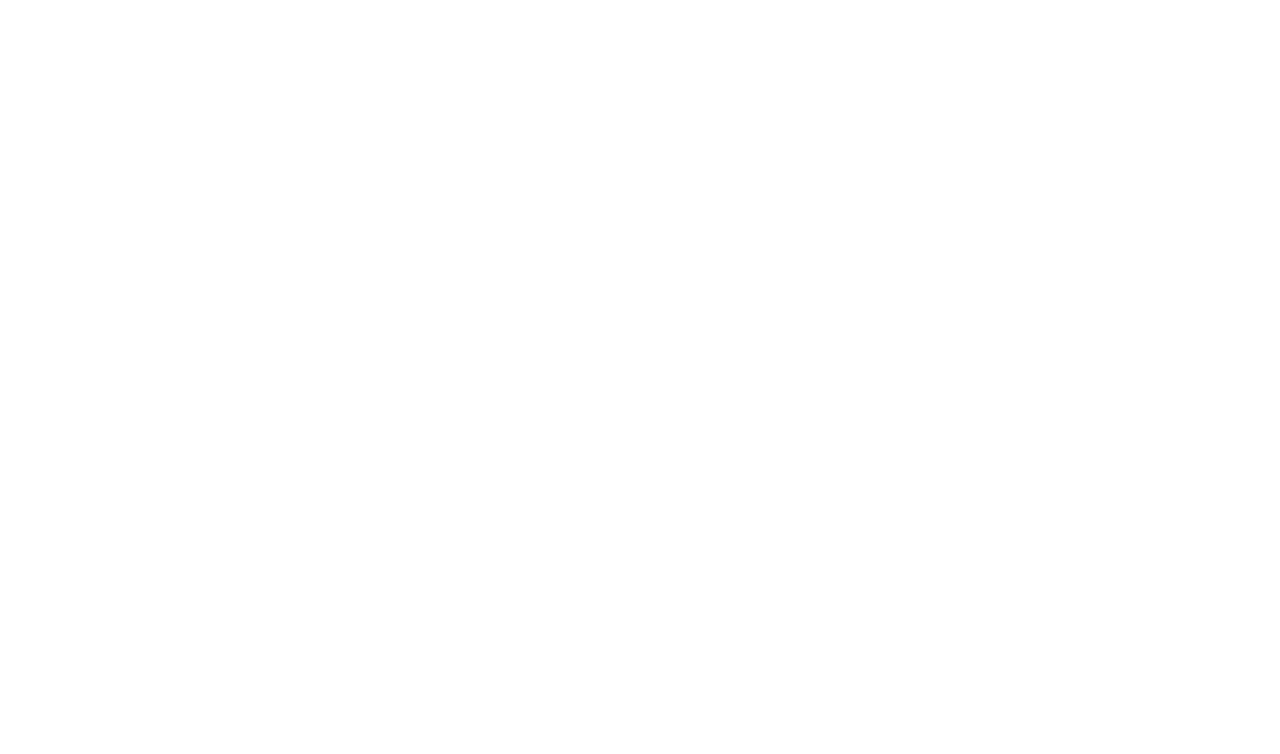
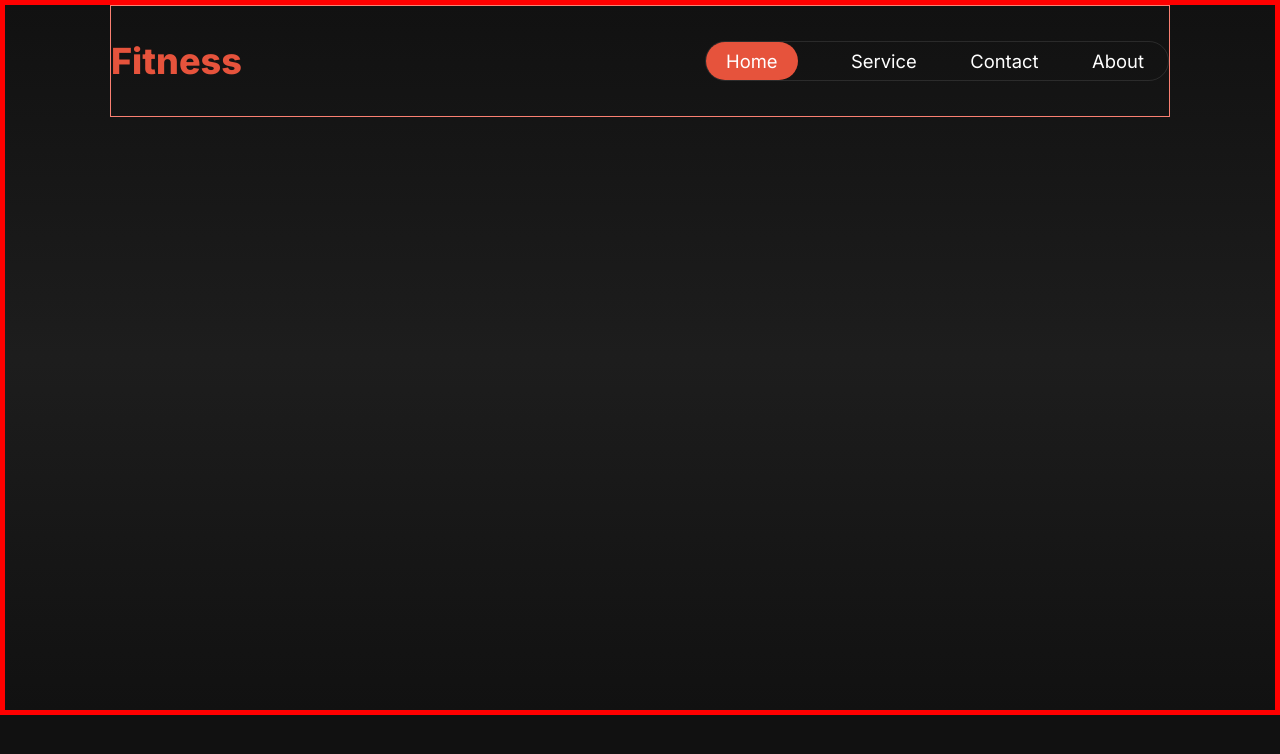
Before and after one commit to himu-mitra/Fitness-Business-Portfolio, a plain HTML site: page index.html in a window 1280 px wide. Drawn offline with Linux system fonts and the light colour scheme.

Commit message:
Header and Nav Section Added

```diff
--- a/index.html
+++ b/index.html
@@ -1,14 +1,34 @@
 <!DOCTYPE html>
 <html lang="en">
+
 <head>
     <meta charset="UTF-8">
     <meta name="viewport" content="width=device-width, initial-scale=1.0">
     <title>Fitness</title>
     <link rel="stylesheet" href="styles/style.css">
 </head>
+
 <body>
-    <header></header>
+    <!-- Header Section Start -->
+    <header>
+        <!-- Nav Section Start -->
+        <nav>
+            <h1 class="brand-name">Fitness</h1>
+            <div class="nav-menu-container">
+                <a class="home-button" href="#">Home</a>
+                <a href="#">Service</a>
+                <a href="#">Contact</a>
+                <a href="#">About</a>
+            </div>
+        </nav>
+        <!-- Nav Section End -->
+
+
+    </header>
+    <!-- Header Section Start -->
+
     <main></main>
     <footer></footer>
 </body>
+
 </html>
--- a/styles/style.css
+++ b/styles/style.css
@@ -0,0 +1,93 @@
+/* Google font import link */
+
+@import url("https://fonts.googleapis.com/css2?family=Inter:wght@100..900&display=swap");
+
+/* .inter {
+  font-family: "Inter", sans-serif;
+  font-optical-sizing: auto;
+} */
+
+/* Shared Items Start */
+:root {
+    --theme-color-orange: rgb(230, 83, 60);
+    --secondary-color-white: rgb(255, 255, 255);
+    --dark-white: rgba(255, 255, 255, 0.5);
+}
+
+.orange-button {
+    padding: 1rem 2.5rem;
+    border-radius: 2.6rem;
+    background: rgb(230, 83, 60);
+}
+/* Shared Items End */
+
+
+* {
+    margin: 0;
+    padding: 0;
+    box-sizing: border-box;
+    font-family: "Inter", sans-serif;
+}
+
+body {
+    background-color: rgb(17, 17, 17);
+}
+
+/* Header Section Start */
+header {
+  max-width: 90rem;
+  height: 44.7rem;
+  margin: 0 auto;
+  background: linear-gradient(
+    180deg,
+    rgb(17, 17, 17),
+    rgba(255, 255, 255, 0.05),
+    rgb(17, 17, 17)
+  );
+
+  border: 5px solid rgb(255, 0, 0);
+
+}
+
+/* Nav Section Start */
+nav {
+  max-width: 66.25rem;
+  height: 7rem;
+  margin: 0 auto;
+  border: 1px solid salmon;
+  display: flex;
+  justify-content: space-between;
+  align-items: center;
+}
+
+.brand-name {
+    color: var(--theme-color-orange);
+    font-size: 2.25rem;
+    font-weight: 800;
+}
+
+.nav-menu-container {
+    width: 29rem;
+    display: flex;
+    justify-content: space-between;
+    align-items: center;
+    border: 1px solid rgba(255, 255, 255, 0.1);
+    border-radius: 2.4rem;
+}
+
+.nav-menu-container a {
+    text-decoration: none;
+    font-size: 1.15rem;
+    font-weight: 400;
+    color: var(--secondary-color-white);
+    margin-right: 1.5rem;
+
+}
+
+.home-button {
+    background-color: var(--theme-color-orange);
+    padding: 0.5rem 1.25rem;
+    border-radius: 2.4rem;
+}
+/* Nav Section Start */
+/* Header Section End */
```
